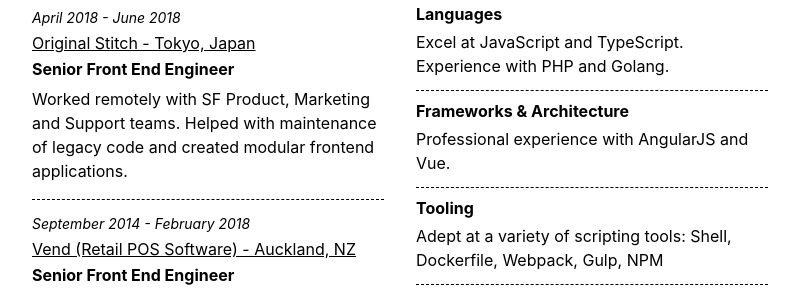
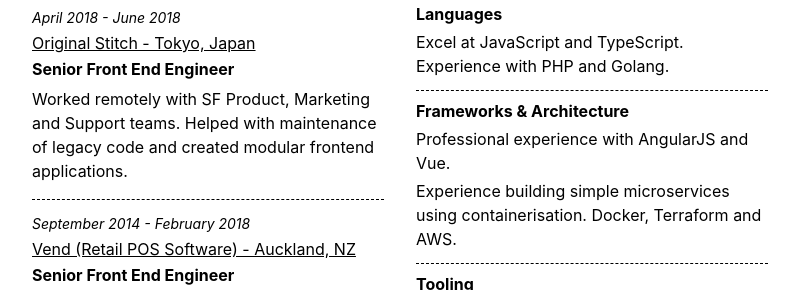
Before and after one commit to jamsinclair/jamie.tokyo, a website: page resume/index.html in a window 1280 px wide. Shown: the part 468-758 px from the top of the page, without its empty margins (240-1039 px from the left). Drawn offline with Linux system fonts and the light colour scheme.

Commit message:
Restore aws experience

```diff
--- a/resume/index.html
+++ b/resume/index.html
@@ -94,6 +94,9 @@
               <p class="b mv0">Frameworks & Architecture</p>
               <p class="measure mv1">
                 Professional experience with AngularJS and Vue.
+              </p>
+              <p class="measure mv1">
+                Experience building simple microservices using containerisation. Docker, Terraform and AWS.
               </p>
             </li>
             <li class="bb pv2 b--dashed btn brn bln lh-copy">
```
